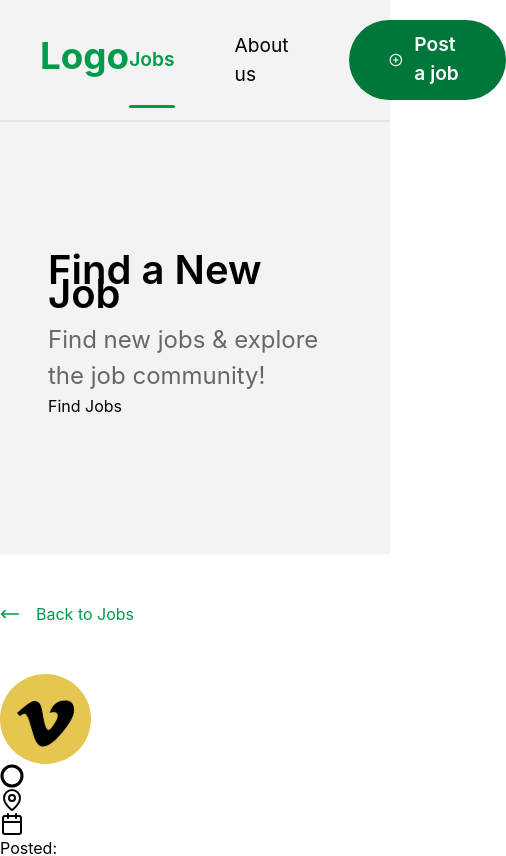
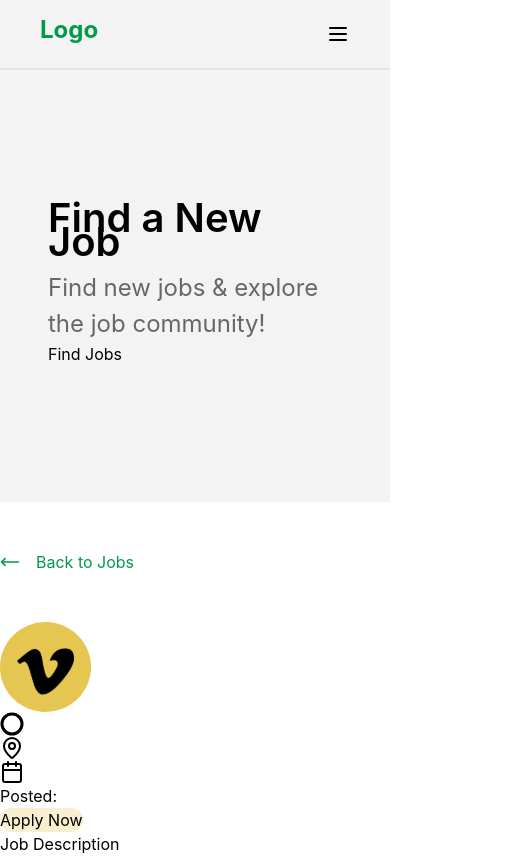
Before and after one commit to JeralSandeeptha/Job-Finder, a React (Vite) app: page /job/1 in a window 390 px wide. Shown: the top 856 px of the page, 506 px wide, since content can reach past the window. Built offline with nearby package versions, Linux system fonts and the light colour scheme; no server answers.

Commit message:
Fixed navbar

```diff
--- a/src/components/navbar/Navbar.tsx
+++ b/src/components/navbar/Navbar.tsx
@@ -1,13 +1,22 @@
-import { CirclePlus } from 'lucide-react';
+import { CirclePlus, CircleX, Menu } from 'lucide-react';
+import { useState } from 'react';
 import { Link } from 'react-router-dom';
 
 const Navbar = () => {
+
+  const [isNavOpen, setIsNavOpen] = useState(false);
+
+  const handleNav = () => {
+    setIsNavOpen(!isNavOpen);
+  }
+
   return (
     <div className='main-header bg-[#F3F3F3] px-10 py-5 flex items-center justify-between border-b-2 border-b-[#E4E4E4]'>
       <div className="main-header-title">
-        <h1 className="text-[2.3rem] font-bold text-[#009A4B] -mt-2">Logo</h1>
+        <h1 className="text-[1.5rem] md:text-[2.3rem] font-bold text-[#009A4B] -mt-2">Logo</h1>
       </div>
-      <div className='navigation flex gap-4 items-center'>
+
+      <div className='navigation flex gap-4 items-center hidden lg:block'>
         <ul className="flex gap-15 items-center">
           <Link to={'/'} className="relative nav-link text-[#009A4B] font-semibold text-[1.2rem] after:content-[''] after:w-full after:h-[0.2rem] after:absolute after:bg-[#009A4B] after:rounded-full after:left-0 after:-bottom-[2.1rem]">
             <div>Jobs</div>
@@ -16,6 +25,28 @@ const Navbar = () => {
           <Link to={'/add/job'} className='post-job bg-[#00773A] py-3 pt-2.5 px-10 font-semibold text-[1.2rem] text-[#FFFFFF] rounded-full flex items-center gap-3 hover:bg-[linear-gradient(to_left,#009A4B_1%,#35A44C_1%,#57AB4D_16%,#6EAF4E_51%,#9EB84F_76%,#E5C651_100%)] hover:scale-105 transition-all duration-500 ease-in-out'><CirclePlus className='mt-0.5' />Post a job</Link>
         </ul>
       </div>
+
+      {
+        isNavOpen && (
+          <div className="lg:hidden fixed top-0 bottom-0 left-0 w-full h-full z-40 px-[20px] bg-[#00773A]">
+
+            <ul className="mt-[50px]">
+              <Link to={'/'} className="relative nav-link text-[white] font-semibold text-[1.2rem]">
+                <h5 className='mb-[30px]'>Jobs</h5>
+              </Link>
+              <li className="relative nav-link text-[white] font-semibold text-[1.2rem] mb-[30px]">About us</li>
+            </ul>
+
+            <Link to={'/add/job'} className='post-job bg-[white] py-3 pt-2.5 px-10 font-semibold text-[1.2rem] text-[#00773A] rounded-full flex items-center gap-3 hover:bg-[linear-gradient(to_left,#009A4B_1%,#35A44C_1%,#57AB4D_16%,#6EAF4E_51%,#9EB84F_76%,#E5C651_100%)] hover:scale-105 transition-all duration-500 ease-in-out flex items-center justify-center'><CirclePlus className='' />Post a job</Link>
+
+            <CircleX onClick={handleNav} className='absolute top-[20px] right-[40px]'/>
+
+          </div>
+        )
+      }
+
+      <Menu className='md:hidden' onClick={handleNav}/>
+
     </div>
   );
 }
```
